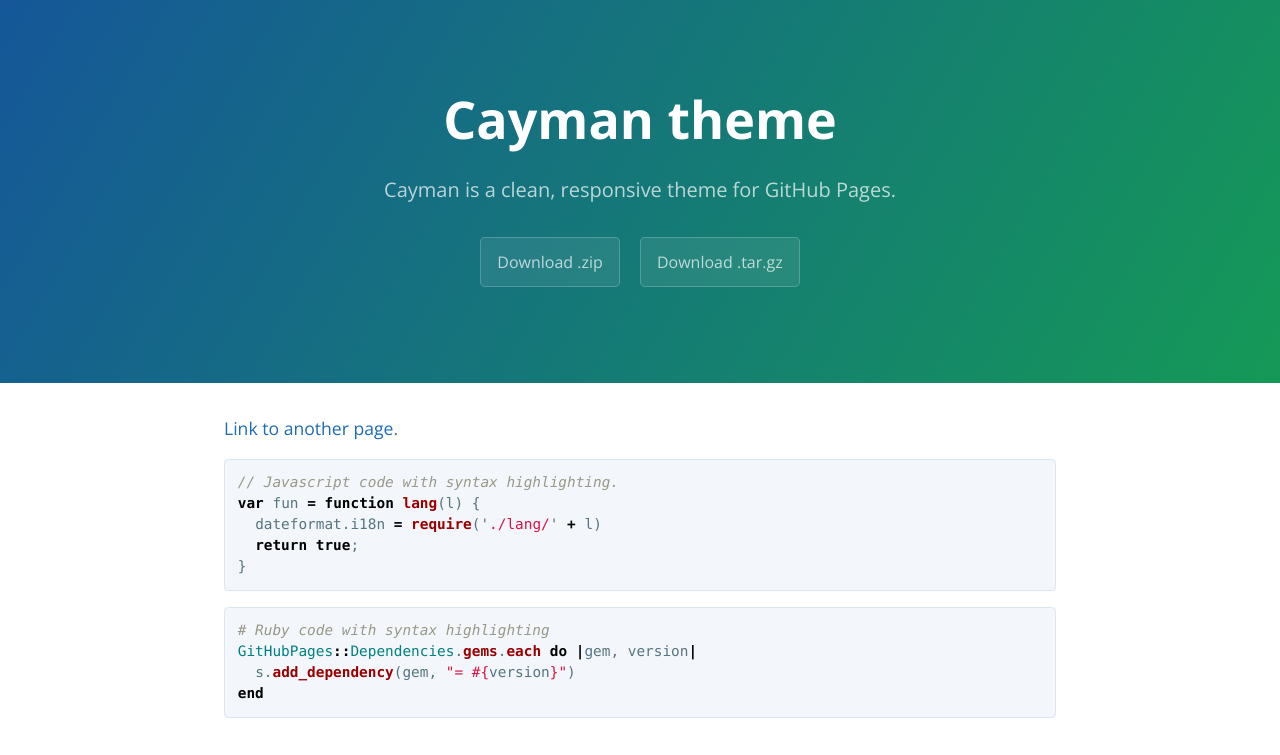
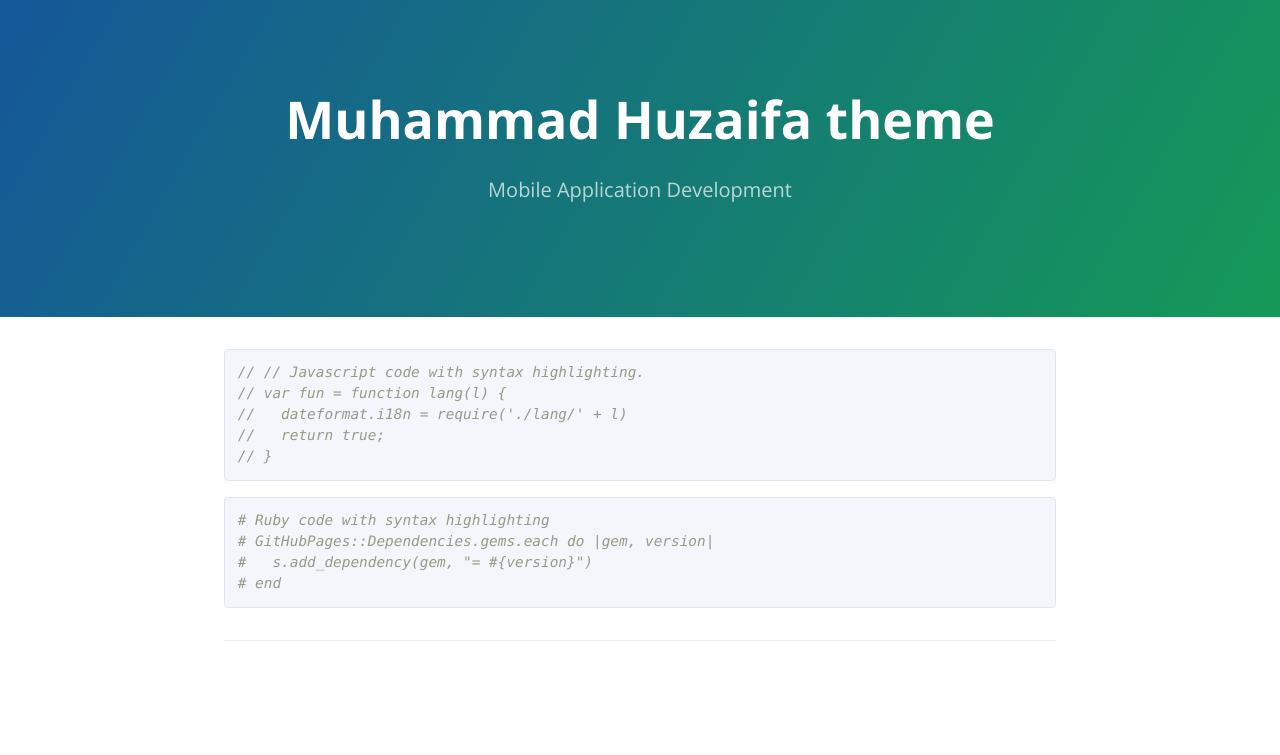
Before and after one commit to huzaif23/huzaif23.github.io, a Jekyll site: the page built from index.md, in a window 1280 px wide and 1400 px high. Shown: the top 755 px of the window. Built offline with Jekyll 4.4.1, drawn with Linux system fonts in a browser that asks for light colours; some of the changed text lies outside the part shown.

Commit message:
change title and other things

````diff
--- a/_config.yml
+++ b/_config.yml
@@ -1,5 +1,5 @@
-title: Cayman theme
-description: Cayman is a clean, responsive theme for GitHub Pages.
+title: Muhammad Huzaifa theme
+description: Mobile Application Development
 show_downloads: true
 google_analytics:
 theme: jekyll-theme-cayman
--- a/_layouts/default.html
+++ b/_layouts/default.html
@@ -29,8 +29,7 @@
         <a href="{{ site.github.repository_url }}" class="btn">View on GitHub</a>
       {% endif %}
       {% if site.show_downloads %}
-        <a href="{{ site.github.zip_url }}" class="btn">Download .zip</a>
-        <a href="{{ site.github.tar_url }}" class="btn">Download .tar.gz</a>
+
       {% endif %}
     </header>
 
@@ -38,10 +37,7 @@
       {{ content }}
 
       <footer class="site-footer">
-        {% if site.github.is_project_page %}
-          <span class="site-footer-owner"><a href="{{ site.github.repository_url }}">{{ site.github.repository_name }}</a> is maintained by <a href="{{ site.github.owner_url }}">{{ site.github.owner_name }}</a>.</span>
-        {% endif %}
-        <span class="site-footer-credits">This page was generated by <a href="https://pages.github.com">GitHub Pages</a>.</span>
+
       </footer>
     </main>
   </body>
--- a/index.md
+++ b/index.md
@@ -3,29 +3,29 @@ layout: default
 ---
 
 
-[Link to another page](./another-page.html).
+<!-- [Link to another page](./another-page.html). -->
 
 
 ```js
-// Javascript code with syntax highlighting.
-var fun = function lang(l) {
-  dateformat.i18n = require('./lang/' + l)
-  return true;
-}
+// // Javascript code with syntax highlighting.
+// var fun = function lang(l) {
+//   dateformat.i18n = require('./lang/' + l)
+//   return true;
+// }
 ```
 
 ```ruby
 # Ruby code with syntax highlighting
-GitHubPages::Dependencies.gems.each do |gem, version|
-  s.add_dependency(gem, "= #{version}")
-end
+# GitHubPages::Dependencies.gems.each do |gem, version|
+#   s.add_dependency(gem, "= #{version}")
+# end
 ```
 
 
-### Small image
+<!-- ### Small image
 
 ![Octocat](https://github.githubassets.com/images/icons/emoji/octocat.png)
 
 ### Large image
 
-![Branching](https://guides.github.com/activities/hello-world/branching.png)
+![Branching](https://guides.github.com/activities/hello-world/branching.png) -->
````
